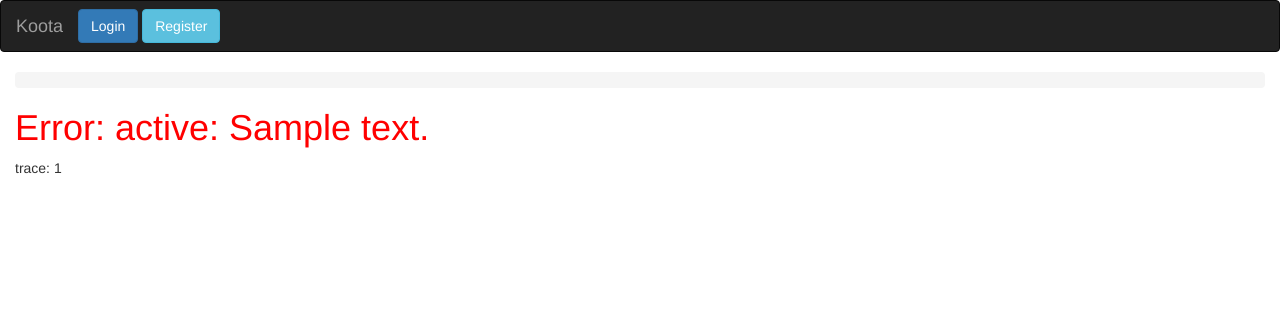
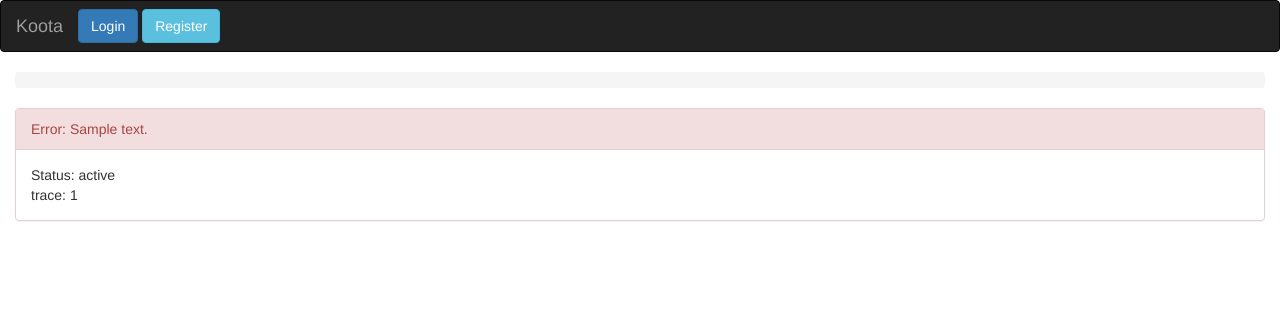
Before and after one commit to digitraceslab/koota-server, a Django app: template kdata/templates/koota/exception.html in a window 1280 px wide. Shown: the top 312 px of the page. Run offline with Django 3.2, Linux system fonts and the light colour scheme; the template is opened without the code that fills it: most values are stand-ins (such as "Sample title", 1, 10 or a date in 2020); some libraries are stand-ins or nearby versions.

Commit message:
exception template: bootstrapify, add text to panel

```diff
--- a/kdata/templates/koota/exception.html
+++ b/kdata/templates/koota/exception.html
@@ -2,9 +2,16 @@
 
 {% block body %}
 
-<h1><font color="red">Error: {{exception.status}}: {{exception.message}}</font></h1>
+<div class="panel panel-danger">
+<div class="panel-heading">Error: {{exception.message}}</div>
+
+<div class="panel-body">
+Status: {{exception.status}}<br>
 {% if exception.id_ %}
 trace: {{ exception.id_ }}
 {% endif %}
+</div>
+
+</div>
 
 {% endblock %}
```
